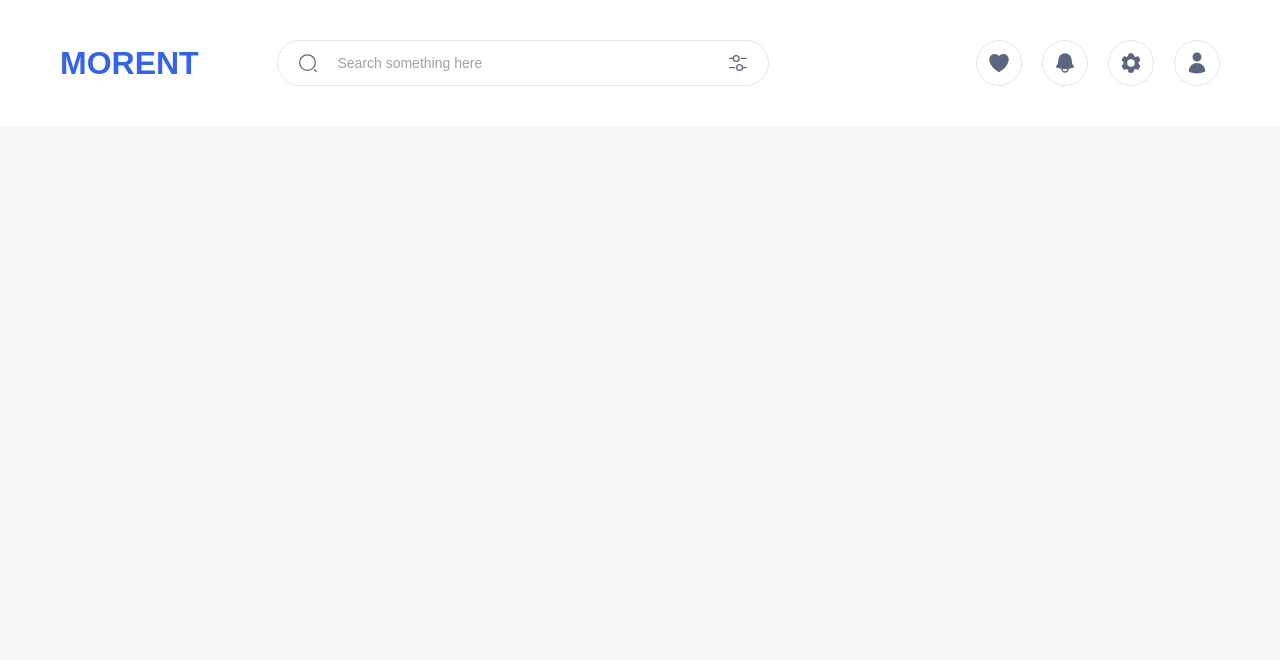
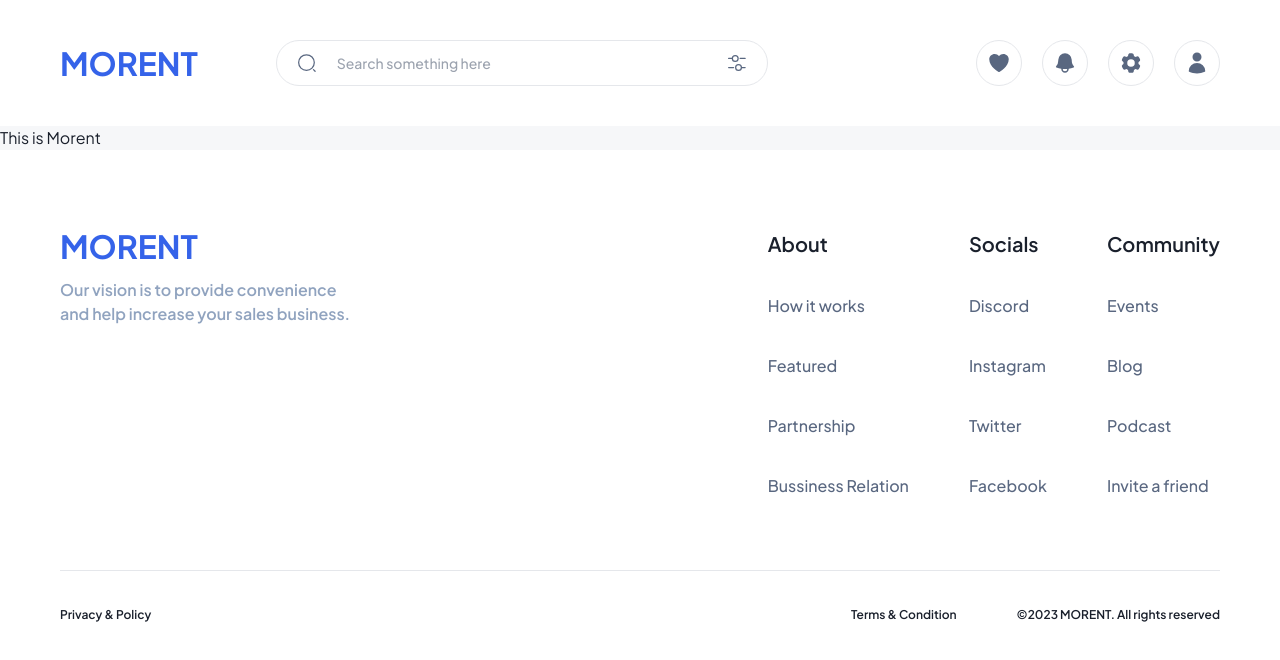
Before and after one commit to sepidehbiglarizadeh/Morent-v2, a Next.js app: page / in a window 1280 px wide. Shown: the top 660 px of the page. Built offline with nearby package versions, Linux system fonts and the light colour scheme.

Commit message:
add footer section and layout

```diff
--- /dev/null
+++ b/src/container/Layout/Footer.js
@@ -0,0 +1,79 @@
+const Footer = () => {
+  return (
+    <footer className="px-6 md:px-[60px] md:pt-20 md:bg-white">
+      <div className="container mx-auto max-w-[1440px]">
+        <div className="flex flex-col gap-y-12 md:flex-row md:justify-between mb-12 md:mb-9">
+          <div>
+            <h2 className="text-2xl md:text-[32px] font-bold text-primary-500 mb-4 uppercase">
+              morent
+            </h2>
+            <p className="text-secondary-300 text-xs md:text-base font-medium md:font-semibold leading-6 max-w-[216px] md:max-w-[292px]">
+              Our vision is to provide convenience and help increase your sales
+              business.
+            </p>
+          </div>
+          <div className="flex gap-x-[60px] flex-wrap gap-y-12">
+            <ul>
+              <li className="text-xl font-semibold mb-4 md:mb-9 text-secondary-500">
+                About
+              </li>
+              <li className="mb-4 md:mb-9 text-secondary-400 font-medium text-base">
+                How it works
+              </li>
+              <li className="mb-4 md:mb-9 text-secondary-400 font-medium text-base">
+                Featured
+              </li>
+              <li className="mb-4 md:mb-9 text-secondary-400 font-medium text-base">
+                Partnership
+              </li>
+              <li className="mb-4 md:mb-9 text-secondary-400 font-medium text-base">
+                Bussiness Relation
+              </li>
+            </ul>
+            <ul>
+              <li className="text-xl font-semibold mb-4 md:mb-9  text-secondary-500">
+                Socials
+              </li>
+              <li className="mb-4 md:mb-9 text-secondary-400 font-medium text-base">
+                Discord
+              </li>
+              <li className="mb-4 md:mb-9 text-secondary-400 font-medium text-base">
+                Instagram
+              </li>
+              <li className="mb-4 md:mb-9 text-secondary-400 font-medium text-base">
+                Twitter
+              </li>
+              <li className="mb-4 md:mb-9 text-secondary-400 font-medium text-base">
+                Facebook
+              </li>
+            </ul>
+            <ul>
+              <li className="text-xl font-semibold mb-4 md:mb-9  text-secondary-500">
+                Community
+              </li>
+              <li className="mb-4 md:mb-9 text-secondary-400 font-medium text-base">
+                Events
+              </li>
+              <li className="mb-4 md:mb-9 text-secondary-400 font-medium text-base">
+                Blog
+              </li>
+              <li className="mb-4 md:mb-9 text-secondary-400 font-medium text-base">
+                Podcast
+              </li>
+              <li className="mb-4 md:mb-9 text-secondary-400 font-medium text-base">
+                Invite a friend
+              </li>
+            </ul>
+          </div>
+        </div>
+        <div className="flex items-center justify-between flex-wrap gap-y-8 gap-x-[60px] font-semibold text-xs md:border-t md:pt-9 pb-6 md:pb-[60px]">
+          <span className="md:flex-1">Privacy & Policy</span>
+          <span>Terms & Condition</span>
+          <span>©2023 MORENT. All rights reserved</span>
+        </div>
+      </div>
+    </footer>
+  );
+};
+
+export default Footer;
--- a/src/container/Layout/Header/index.js
+++ b/src/container/Layout/Header/index.js
@@ -36,8 +36,8 @@ const Header = () => {
   };
 
   return (
-    <header className="py-8 px-6 md:py-10 md:px-[60px] bg-white">
-      <div className="mb-8 md:mb-0 flex justify-between items-center">
+    <header className="py-8 px-6 md:py-10 md:px-[60px] bg-white ">
+      <div className="mb-8 md:mb-0 flex justify-between items-center container mx-auto max-w-[1440px]">
         <div className="flex items-center gap-x-[78px] w-full">
           <Link
             href="/"
--- /dev/null
+++ b/src/container/Layout/index.js
@@ -0,0 +1,14 @@
+import Footer from "./Footer";
+import Header from "./Header";
+
+const Layout = ({ children }) => {
+  return (
+    <main className="min-h-screen">
+      <Header />
+      {children}
+      <Footer />
+    </main>
+  );
+};
+
+export default Layout;
--- a/src/pages/_app.js
+++ b/src/pages/_app.js
@@ -1,5 +1,10 @@
-import '@/styles/globals.css'
+import Layout from "@/container/Layout";
+import "@/styles/globals.css";
 
 export default function App({ Component, pageProps }) {
-  return <Component {...pageProps} />
+  return (
+    <Layout>
+      <Component {...pageProps} />
+    </Layout>
+  );
 }
--- a/src/pages/index.js
+++ b/src/pages/index.js
@@ -4,7 +4,7 @@ export default function Home() {
 
   return (
     <main >
-      <Header/>
+      This is Morent
     </main>
   );
 }
--- a/src/styles/globals.css
+++ b/src/styles/globals.css
@@ -1,7 +1,7 @@
+@import url('https://fonts.googleapis.com/css2?family=Plus+Jakarta+Sans:wght@400;500;600;700&display=swap');
 @tailwind base;
 @tailwind components;
 @tailwind utilities;
-@import url('https://fonts.googleapis.com/css2?family=Plus+Jakarta+Sans:wght@400;500;600;700&display=swap');
 
 * {
   box-sizing: border-box;
```
